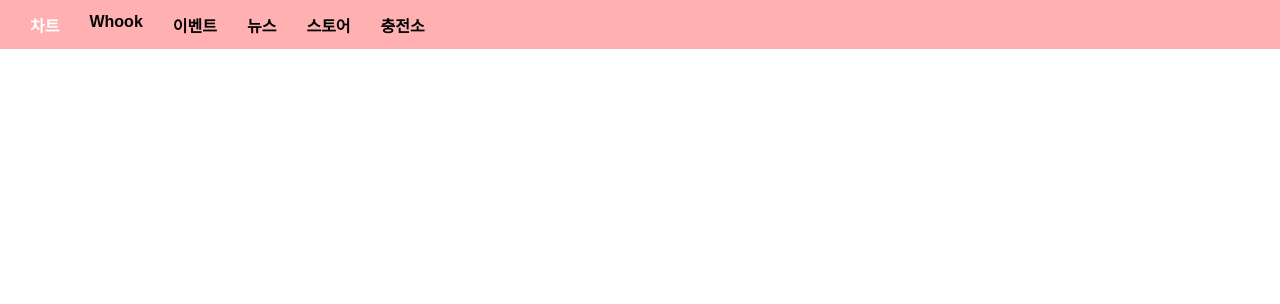
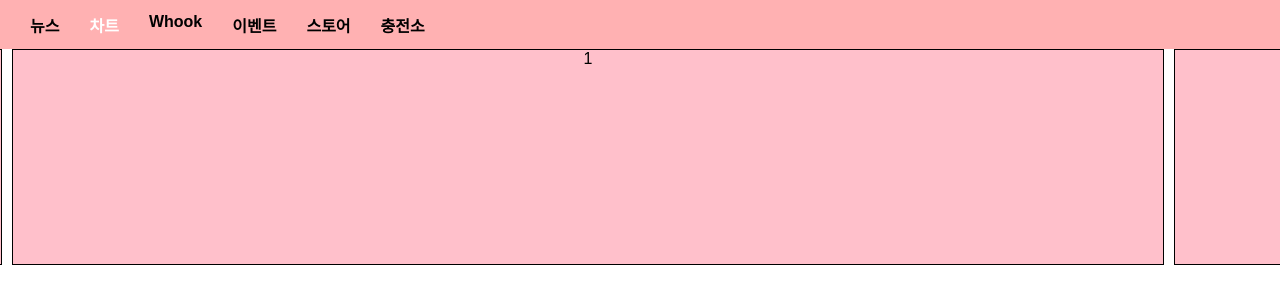
Before and after one commit to MinjinChae/KpopWeb, a React (Create React App) app in the folder frontend/: page /chart in a window 1280 px wide. Shown: the top 304 px of the page. Built offline with nearby package versions, Linux system fonts and the light colour scheme; a web font is replaced by a local one.

Commit message:
chore: Navbar 순서 및 path 변경

```diff
--- a/frontend/src/App.js
+++ b/frontend/src/App.js
@@ -10,8 +10,8 @@ function App() {
       <BrowserRouter>
         <Layout>
           <Routes>
-            <Route path="/" element={<Chart/>}/>
-            <Route path="/news" element={<News/>}/>
+            <Route path="/" element={<News/>}/>
+            <Route path="/chart" element={<Chart/>}/>
           </Routes>
         </Layout>
       </BrowserRouter>
--- a/frontend/src/components/Layout.js
+++ b/frontend/src/components/Layout.js
@@ -13,7 +13,7 @@ const Wrapper = styled.div`
   min-height: 100vh;
 `
 const Layout = ({children}) => {
-  const [selectedTab, setSelectedTab] = useState('차트')
+  const [selectedTab, setSelectedTab] = useState('뉴스')
   return (
     <Wrapper>
       <Navbar selectedTab={selectedTab} setSelectedTab={setSelectedTab}/>
--- a/frontend/src/components/Navbar.js
+++ b/frontend/src/components/Navbar.js
@@ -43,12 +43,12 @@ const Navbar = ({selectedTab, setSelectedTab}) => {
   const [isDragging, setIsDragging] = useState(false) // 드래그 여부
 
   const tabs = [
-      {name: '차트', path: '/'},
-      {name: 'Whook', path: '/whook'},
-      {name: '이벤트', path: '/event'},
-      {name: '뉴스', path: '/news'},
-      {name: '스토어', path: '/store'},
-      {name: '충전소', path: '/charge'},
+    {name: '뉴스', path: '/'},
+    {name: '차트', path: '/chart'},
+    {name: 'Whook', path: '/whook'},
+    {name: '이벤트', path: '/event'},
+    {name: '스토어', path: '/store'},
+    {name: '충전소', path: '/charge'},
   ]
   // 스크롤 시작 X좌표 저장
   const handleTouchStart = (event) => {
```
